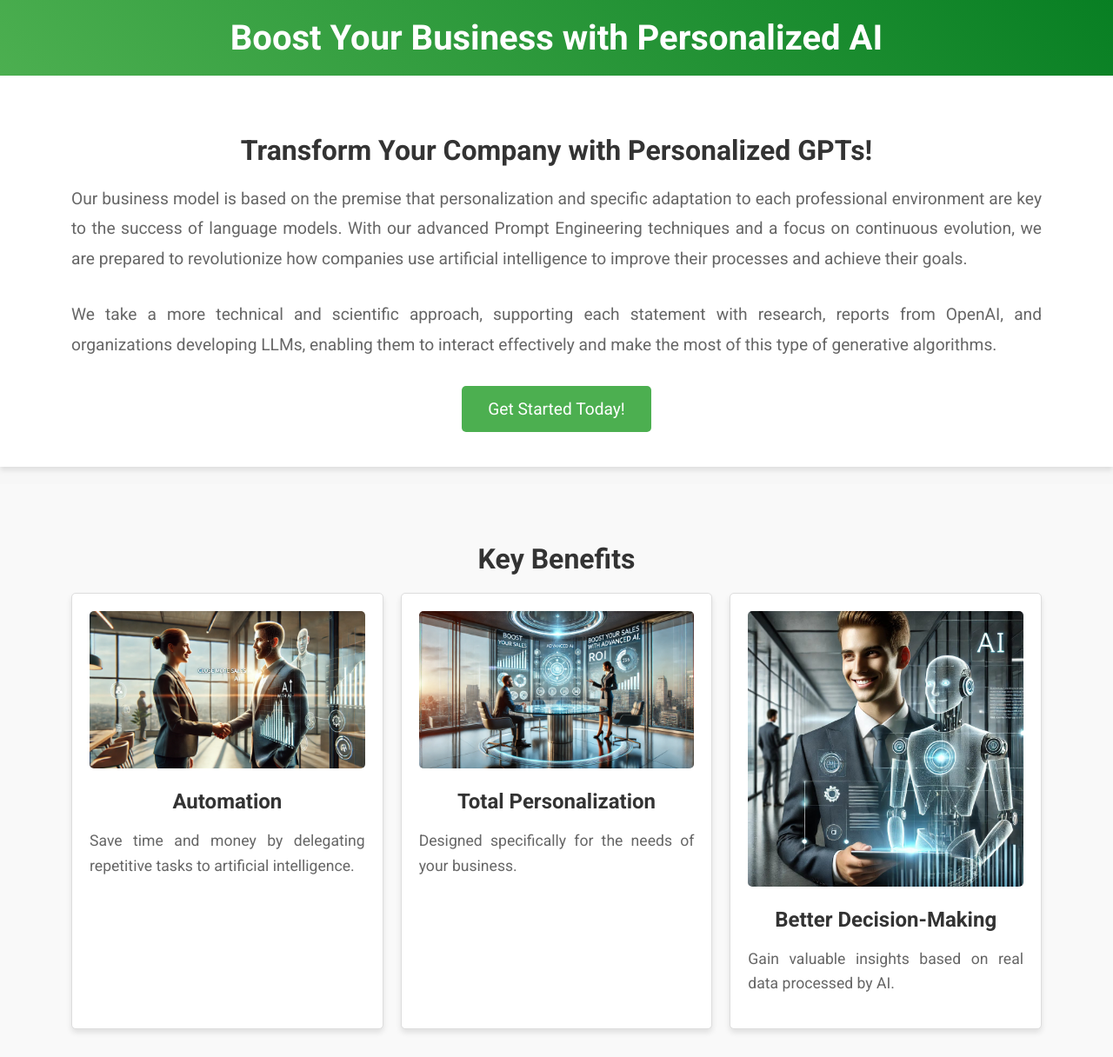
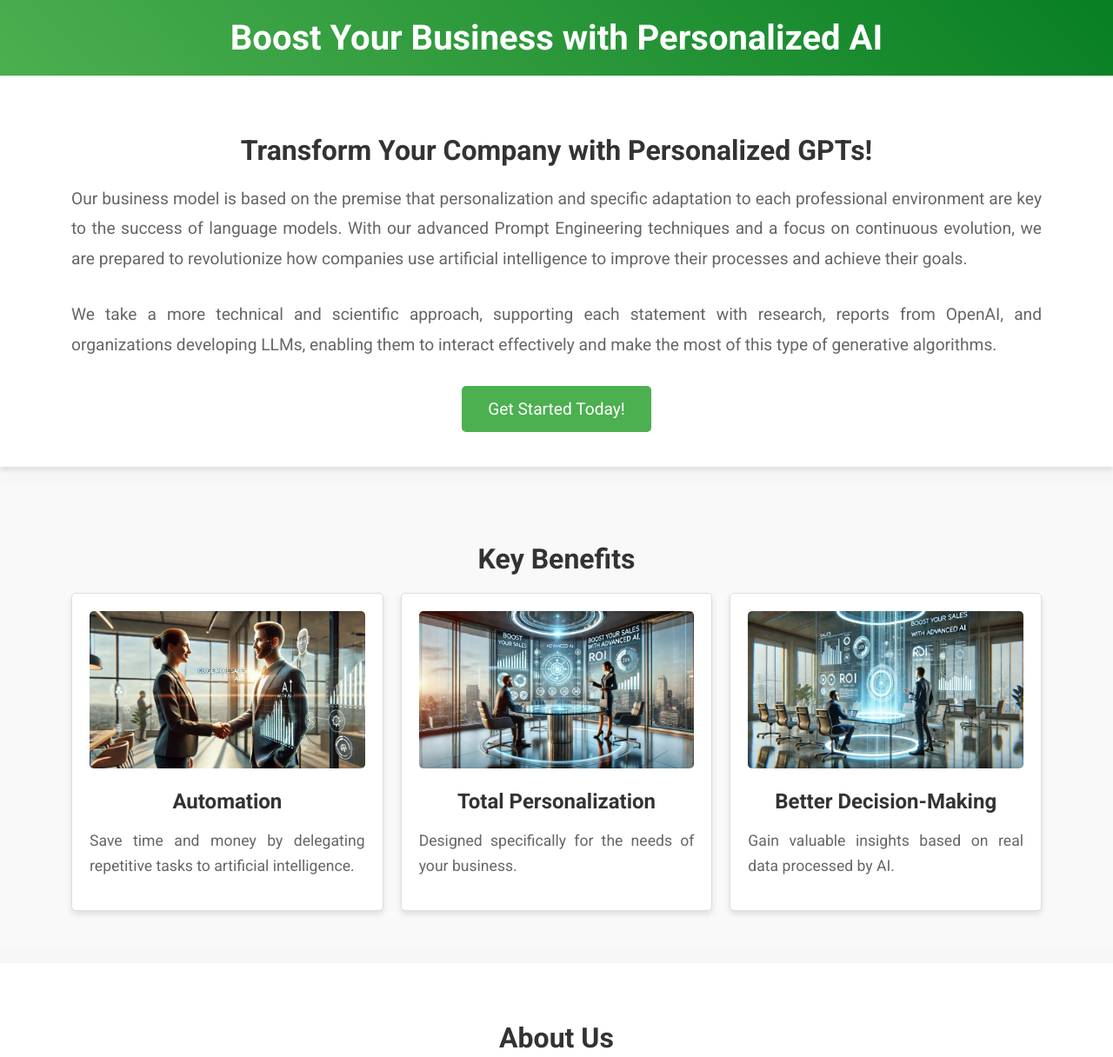
Before and after one commit to andrescelemin/smart-prompt-custom-gpts, a plain HTML site: page index.html in a window 1280 px wide. Shown: the top 1216 px of the page at 87% size. Drawn offline with Linux system fonts and the light colour scheme.

Commit message:
Update index.html

```diff
--- a/index.html
+++ b/index.html
@@ -217,7 +217,7 @@
                     <p>Designed specifically for the needs of your business.</p>
                 </div>
                 <div class="benefit">
-                    <img src="WhatsApp Image 2024-12-08 at 14.34.09.jpeg">
+                    <img src="DALL·E 2025-01-02 17.07.11 - A futuristic high-level sales meeting room. A sales representative (30-35 years old, professional look wearing an elegant suit) is presenting a tech p.webp">
                     <h3>Better Decision-Making</h3>
                     <p>Gain valuable insights based on real data processed by AI.</p>
                 </div>
```
